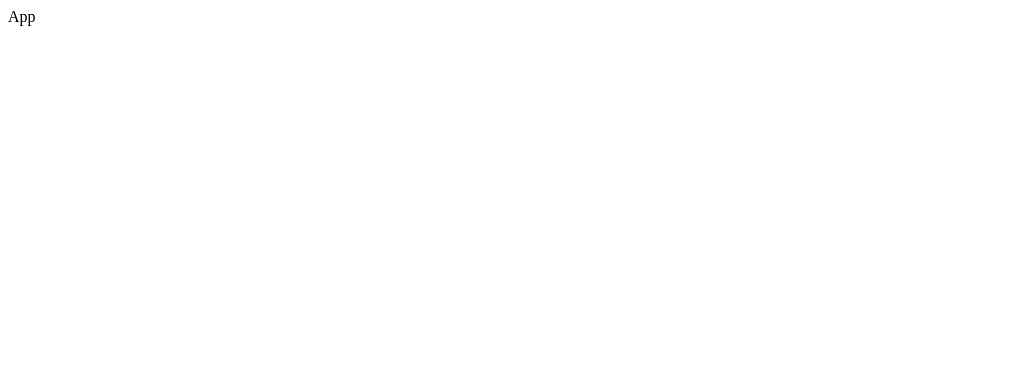
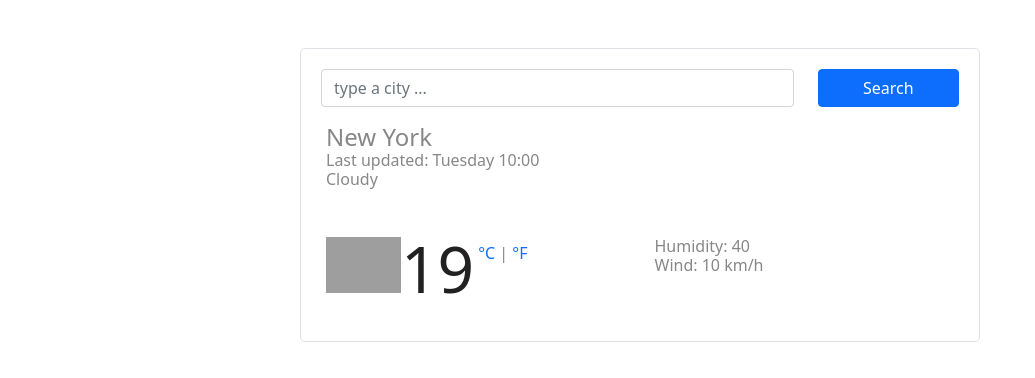
Before and after one commit to atefeh-dev/weather-react, a React (Create React App) app: page / in a window 1280 px wide. Shown: the top 378 px of the page, without its empty margins (0-1035 px from the left). Built offline with nearby package versions, Linux system fonts and the light colour scheme; grey boxes are pictures that could not be loaded.

Commit message:
added html css

```diff
--- a/public/index.html
+++ b/public/index.html
@@ -1,3 +1,5 @@
+<!-- @format -->
+
 <!DOCTYPE html>
 <html lang="en">
   <head>
@@ -10,6 +12,12 @@
       content="Web site created using create-react-app"
     />
     <link rel="apple-touch-icon" href="%PUBLIC_URL%/logo192.png" />
+    <link
+      href="https://cdn.jsdelivr.net/npm/bootstrap@5.1.0/dist/css/bootstrap.min.css"
+      rel="stylesheet"
+      integrity="sha384-KyZXEAg3QhqLMpG8r+8fhAXLRk2vvoC2f3B09zVXn8CA5QIVfZOJ3BCsw2P0p/We"
+      crossorigin="anonymous"
+    />
     <!--
       manifest.json provides metadata used when your web app is installed on a
       user's mobile device or desktop. See https://developers.google.com/web/fundamentals/web-app-manifest/
--- a/src/App.js
+++ b/src/App.js
@@ -1,7 +1,15 @@
 /** @format */
 
+import "./Style/App.css";
 import React from "react";
+import Search from "./components/Search";
+import Overview from "./components/Overview";
 const App = () => {
-  return <div>App</div>;
+  return (
+    <div className="container border mt-5">
+      <Search />
+      <Overview />
+    </div>
+  );
 };
 export default App;
--- /dev/null
+++ b/src/Style/App.css
@@ -0,0 +1,10 @@
+.App {
+  font-family: sans-serif;
+  text-align: center;
+}
+.container {
+  max-width: 680px;
+  padding: 20px;
+  border: 1px solid #dadde1;
+  border-radius: 5px;
+}
--- /dev/null
+++ b/src/Style/Overview.css
@@ -0,0 +1,52 @@
+/** @format */
+
+.overview {
+  margin-bottom: 20px;
+  margin-left: 5px;
+  color: rgb(135, 135, 135);
+}
+h1 {
+  color: #878787;
+  font-size: 24px;
+  font-weight: 100;
+  line-height: 28px;
+  margin-bottom: 0;
+}
+UL {
+  margin: 0;
+  padding: 0;
+}
+li {
+  list-style: none;
+  margin: 0px;
+  padding: 0;
+  font-size: 16px;
+  font-weight: 100;
+  line-height: 19px;
+}
+.Weather .weather-temperature img {
+  margin-right: 5px;
+  height: 64px;
+  width: 64px;
+}
+.float-left {
+  float: left;
+}
+.weather-temperature strong {
+  color: rgb(33, 33, 33);
+  font-size: 64px;
+  line-height: 1;
+  font-weight: 400;
+}
+.weather-temperature .units {
+  position: relative;
+  font-size: 16px;
+  top: -34px;
+  margin-left: 4px;
+}
+.weather-temperature .units a {
+  text-decoration: none;
+}
+.weather-temperature .units a:hover {
+  text-decoration: underline;
+}
--- /dev/null
+++ b/src/Style/Search.css
@@ -0,0 +1,17 @@
+/** @format */
+
+.form-control {
+  display: block;
+  width: 100%;
+  height: calc(1.5em + 0.75rem + 2px);
+  padding: 0.375rem 0.75rem;
+  font-size: 1rem;
+  font-weight: 400;
+  line-height: 1.5;
+  color: #495057;
+  background-color: #fff;
+  background-clip: padding-box;
+  border: 1px solid #ced4da;
+  border-radius: 0.25rem;
+  transition: border-color 0.15s ease-in-out, box-shadow 0.15s ease-in-out;
+}
--- /dev/null
+++ b/src/components/Overview.js
@@ -0,0 +1,38 @@
+/** @format */
+
+import React from "react";
+import "../Style/Overview.css";
+const Overview = () => {
+  return (
+    <div className="overview">
+      <h1> New York</h1>
+      <ul>
+        <li>Last updated: Tuesday 10:00</li>
+        <li>Cloudy</li>
+      </ul>
+      <div className="row mt-5">
+        <div className="col-6">
+          <div className="weather-temperature">
+            <img
+              src="https://ssl.gstatic.com/onebox/weather/64/sunny.png"
+              alt="Cloudy"
+              width="75"
+              className="float-left"
+            />
+            <strong>19</strong>
+            <span className="units ml-1">
+              <a href="/">°C</a> | <a href="/">°F</a>
+            </span>
+          </div>
+        </div>
+        <div className="col-6">
+          <ul>
+            <li>Humidity: 40</li>
+            <li>Wind: 10 km/h</li>
+          </ul>
+        </div>
+      </div>
+    </div>
+  );
+};
+export default Overview;
--- /dev/null
+++ b/src/components/Search.js
@@ -0,0 +1,23 @@
+/** @format */
+
+import React from "react";
+import "../Style/Search.css";
+const Search = () => {
+  return (
+    <form class="mb-3">
+      <div class="row">
+        <div class="col-9">
+          <input
+            type="search"
+            className="form-control"
+            placeholder="type a city ..."
+          />
+        </div>
+        <div class="col-3">
+          <input type="submit" class="btn btn-primary w-100" value="Search" />
+        </div>
+      </div>
+    </form>
+  );
+};
+export default Search;
```
